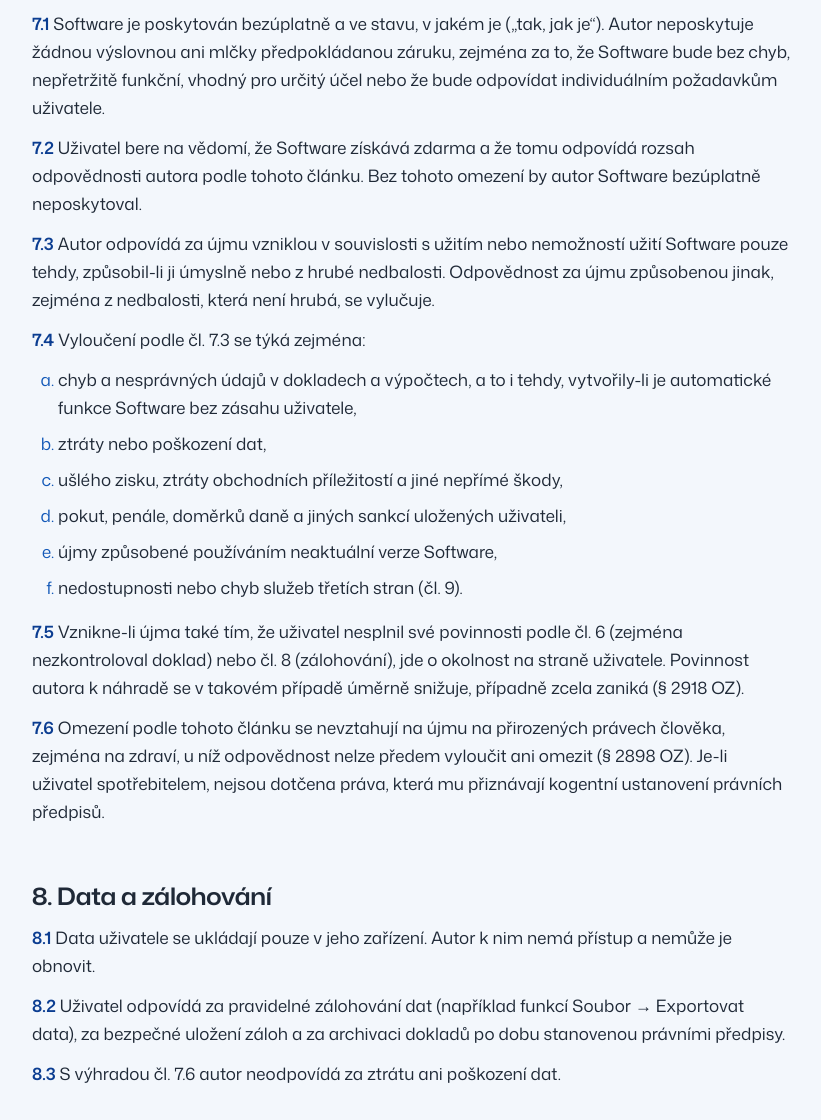
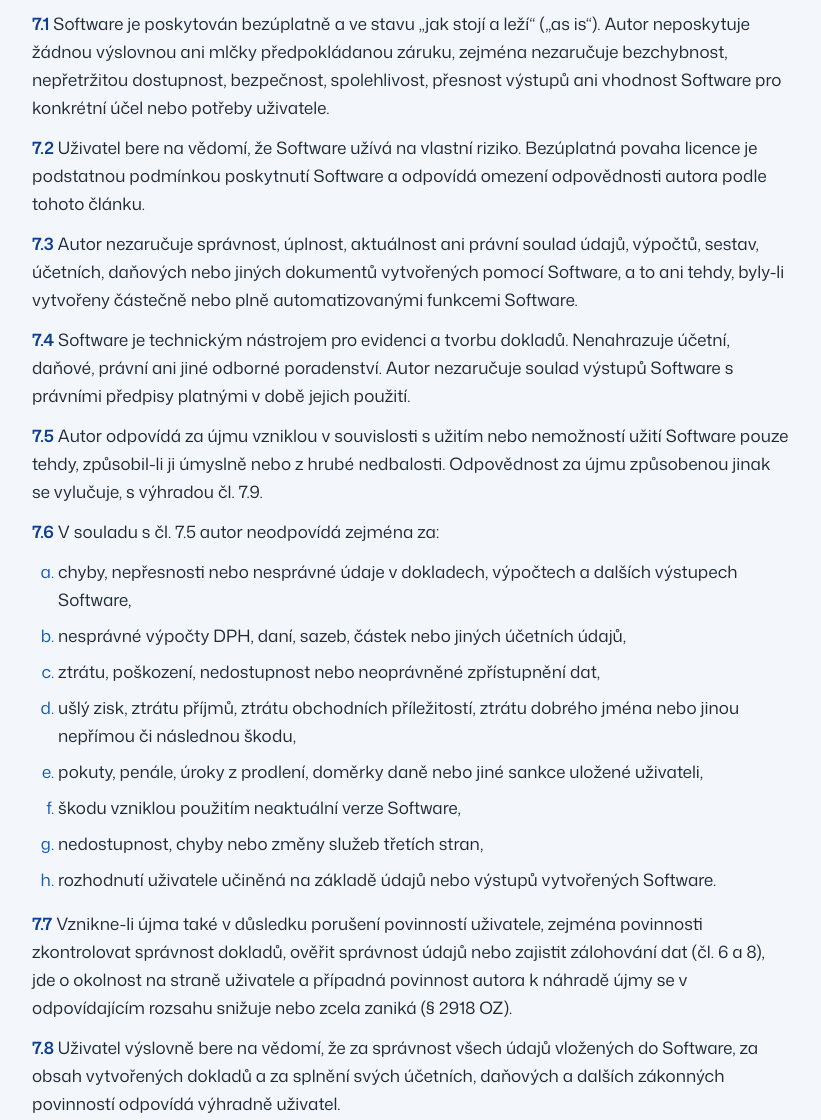
Before and after one commit to coffeeundfun/VFko-web, a plain HTML site: page licencni-podminky/index.html in a window 1280 px wide. Shown: the part 3024-4144 px from the top of the page, without its empty margins (48-869 px from the left). Drawn offline with Linux system fonts and the light colour scheme.

Commit message:
Add files via upload
Signed-off-by: coffeeundfun <graficks.cz@gmail.com>

```diff
--- a/licencni-podminky/index.html
+++ b/licencni-podminky/index.html
@@ -104,24 +104,29 @@
       <p>To platí i pro údaje, které Software doplní nebo vypočítá automaticky, například údaje z registru ARES, číslo dokladu a variabilní symbol, výpočet DPH a součtů, QR platbu nebo stav úhrady.</p>
       <p class="odst"><b>6.3</b> Uživatel je povinen každý doklad před odesláním nebo jiným použitím zkontrolovat.</p>
       <h2 id="odpovednost">7. Vyloučení záruk a omezení odpovědnosti</h2>
-      <p class="odst"><b>7.1</b> Software je poskytován bezúplatně a ve stavu, v jakém je („tak, jak je“). Autor neposkytuje žádnou výslovnou ani mlčky předpokládanou záruku, zejména za to, že Software bude bez chyb, nepřetržitě funkční, vhodný pro určitý účel nebo že bude odpovídat individuálním požadavkům uživatele.</p>
-      <p class="odst"><b>7.2</b> Uživatel bere na vědomí, že Software získává zdarma a že tomu odpovídá rozsah odpovědnosti autora podle tohoto článku. Bez tohoto omezení by autor Software bezúplatně neposkytoval.</p>
-      <p class="odst"><b>7.3</b> Autor odpovídá za újmu vzniklou v souvislosti s užitím nebo nemožností užití Software pouze tehdy, způsobil-li ji úmyslně nebo z hrubé nedbalosti. Odpovědnost za újmu způsobenou jinak, zejména z nedbalosti, která není hrubá, se vylučuje.</p>
-      <p class="odst"><b>7.4</b> Vyloučení podle čl. 7.3 se týká zejména:</p>
+      <p class="odst"><b>7.1</b> Software je poskytován bezúplatně a ve stavu „jak stojí a leží“ („as is“). Autor neposkytuje žádnou výslovnou ani mlčky předpokládanou záruku, zejména nezaručuje bezchybnost, nepřetržitou dostupnost, bezpečnost, spolehlivost, přesnost výstupů ani vhodnost Software pro konkrétní účel nebo potřeby uživatele.</p>
+      <p class="odst"><b>7.2</b> Uživatel bere na vědomí, že Software užívá na vlastní riziko. Bezúplatná povaha licence je podstatnou podmínkou poskytnutí Software a odpovídá omezení odpovědnosti autora podle tohoto článku.</p>
+      <p class="odst"><b>7.3</b> Autor nezaručuje správnost, úplnost, aktuálnost ani právní soulad údajů, výpočtů, sestav, účetních, daňových nebo jiných dokumentů vytvořených pomocí Software, a to ani tehdy, byly-li vytvořeny částečně nebo plně automatizovanými funkcemi Software.</p>
+      <p class="odst"><b>7.4</b> Software je technickým nástrojem pro evidenci a tvorbu dokladů. Nenahrazuje účetní, daňové, právní ani jiné odborné poradenství. Autor nezaručuje soulad výstupů Software s právními předpisy platnými v době jejich použití.</p>
+      <p class="odst"><b>7.5</b> Autor odpovídá za újmu vzniklou v souvislosti s užitím nebo nemožností užití Software pouze tehdy, způsobil-li ji úmyslně nebo z hrubé nedbalosti. Odpovědnost za újmu způsobenou jinak se vylučuje, s výhradou čl. 7.9.</p>
+      <p class="odst"><b>7.6</b> V souladu s čl. 7.5 autor neodpovídá zejména za:</p>
       <ol type="a">
-        <li>chyb a nesprávných údajů v dokladech a výpočtech, a to i tehdy, vytvořily-li je automatické funkce Software bez zásahu uživatele,</li>
-        <li>ztráty nebo poškození dat,</li>
-        <li>ušlého zisku, ztráty obchodních příležitostí a jiné nepřímé škody,</li>
-        <li>pokut, penále, doměrků daně a jiných sankcí uložených uživateli,</li>
-        <li>újmy způsobené používáním neaktuální verze Software,</li>
-        <li>nedostupnosti nebo chyb služeb třetích stran (čl. 9).</li>
+        <li>chyby, nepřesnosti nebo nesprávné údaje v dokladech, výpočtech a dalších výstupech Software,</li>
+        <li>nesprávné výpočty DPH, daní, sazeb, částek nebo jiných účetních údajů,</li>
+        <li>ztrátu, poškození, nedostupnost nebo neoprávněné zpřístupnění dat,</li>
+        <li>ušlý zisk, ztrátu příjmů, ztrátu obchodních příležitostí, ztrátu dobrého jména nebo jinou nepřímou či následnou škodu,</li>
+        <li>pokuty, penále, úroky z prodlení, doměrky daně nebo jiné sankce uložené uživateli,</li>
+        <li>škodu vzniklou použitím neaktuální verze Software,</li>
+        <li>nedostupnost, chyby nebo změny služeb třetích stran,</li>
+        <li>rozhodnutí uživatele učiněná na základě údajů nebo výstupů vytvořených Software.</li>
       </ol>
-      <p class="odst"><b>7.5</b> Vznikne-li újma také tím, že uživatel nesplnil své povinnosti podle čl. 6 (zejména nezkontroloval doklad) nebo čl. 8 (zálohování), jde o okolnost na straně uživatele. Povinnost autora k náhradě se v takovém případě úměrně snižuje, případně zcela zaniká (§ 2918 OZ).</p>
-      <p class="odst"><b>7.6</b> Omezení podle tohoto článku se nevztahují na újmu na přirozených právech člověka, zejména na zdraví, u níž odpovědnost nelze předem vyloučit ani omezit (§ 2898 OZ). Je-li uživatel spotřebitelem, nejsou dotčena práva, která mu přiznávají kogentní ustanovení právních předpisů.</p>
+      <p class="odst"><b>7.7</b> Vznikne-li újma také v důsledku porušení povinností uživatele, zejména povinnosti zkontrolovat správnost dokladů, ověřit správnost údajů nebo zajistit zálohování dat (čl. 6 a 8), jde o okolnost na straně uživatele a případná povinnost autora k náhradě újmy se v odpovídajícím rozsahu snižuje nebo zcela zaniká (§ 2918 OZ).</p>
+      <p class="odst"><b>7.8</b> Uživatel výslovně bere na vědomí, že za správnost všech údajů vložených do Software, za obsah vytvořených dokladů a za splnění svých účetních, daňových a dalších zákonných povinností odpovídá výhradně uživatel.</p>
+      <p class="odst"><b>7.9</b> Omezení odpovědnosti podle tohoto článku se použijí v nejširším rozsahu, který právní předpisy České republiky připouštějí. Nevztahují se na újmu na přirozených právech člověka, zejména na zdraví, ani na újmu způsobenou úmyslně nebo z hrubé nedbalosti, u nichž odpovědnost nelze předem vyloučit ani omezit (§ 2898 OZ), ani na jiné případy, kdy to vylučují kogentní ustanovení právních předpisů. Je-li uživatel spotřebitelem, nejsou dotčena práva, která mu tato ustanovení přiznávají.</p>
       <h2 id="data">8. Data a zálohování</h2>
       <p class="odst"><b>8.1</b> Data uživatele se ukládají pouze v jeho zařízení. Autor k nim nemá přístup a nemůže je obnovit.</p>
       <p class="odst"><b>8.2</b> Uživatel odpovídá za pravidelné zálohování dat (například funkcí Soubor → Exportovat data), za bezpečné uložení záloh a za archivaci dokladů po dobu stanovenou právními předpisy.</p>
-      <p class="odst"><b>8.3</b> S výhradou čl. 7.6 autor neodpovídá za ztrátu ani poškození dat.</p>
+      <p class="odst"><b>8.3</b> S výhradou čl. 7.9 autor neodpovídá za ztrátu ani poškození dat.</p>
       <h2 id="sluzby">9. Služby třetích stran</h2>
       <p class="odst"><b>9.1</b> Software lze používat bez připojení k internetu. Připojení využívají jen tyto funkce:</p>
       <ol type="a">
```
